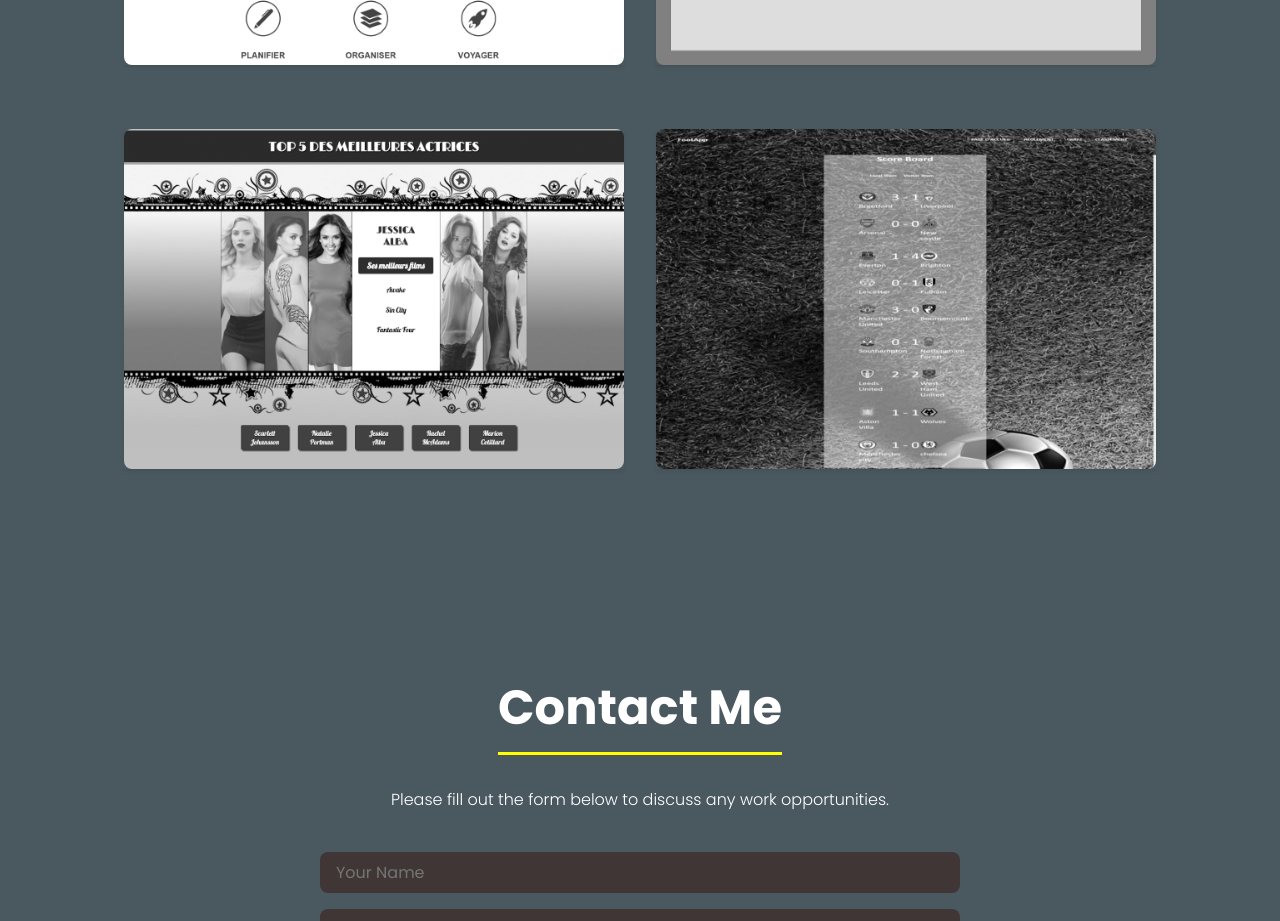
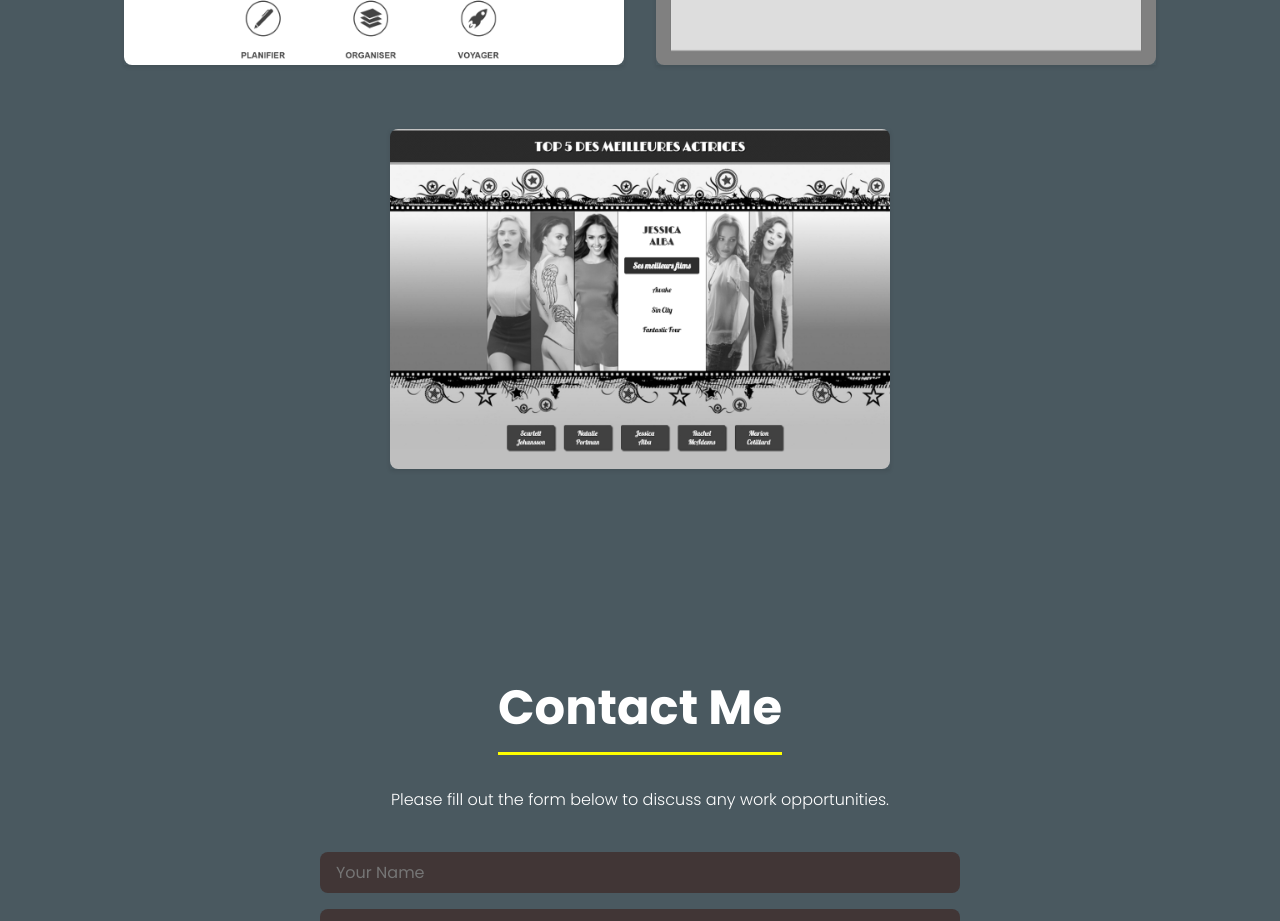
Before and after one commit to abdenourgarti/portfolio, a React (Create React App) app: page / in a window 1280 px wide. Shown: the part 6040-6961 px from the top of the page. Built offline with nearby package versions, Linux system fonts and the light colour scheme.

Commit message:
change resume

```diff
--- a/src/components/Portfolio/portfolio.js
+++ b/src/components/Portfolio/portfolio.js
@@ -34,12 +34,6 @@ const projects = [
         image: Articles,
         alt: 'Top 5 actrices'
     },
-    {
-        lien: 'https://abdenourgarti.github.io/foot-app/',
-        image: FootApp,
-        alt: 'Foot app'
-    },
-
 ]
 
 const Project = ({lien, image, alt}) => {
```
Also changed, not shown: 1 other file (tests, documents, lock files or other folders).
